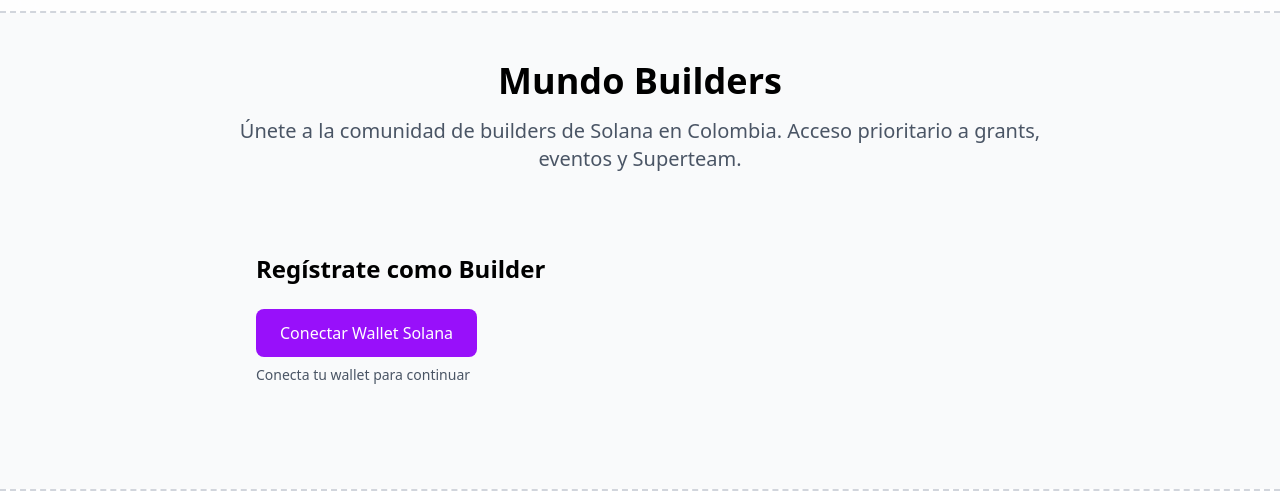
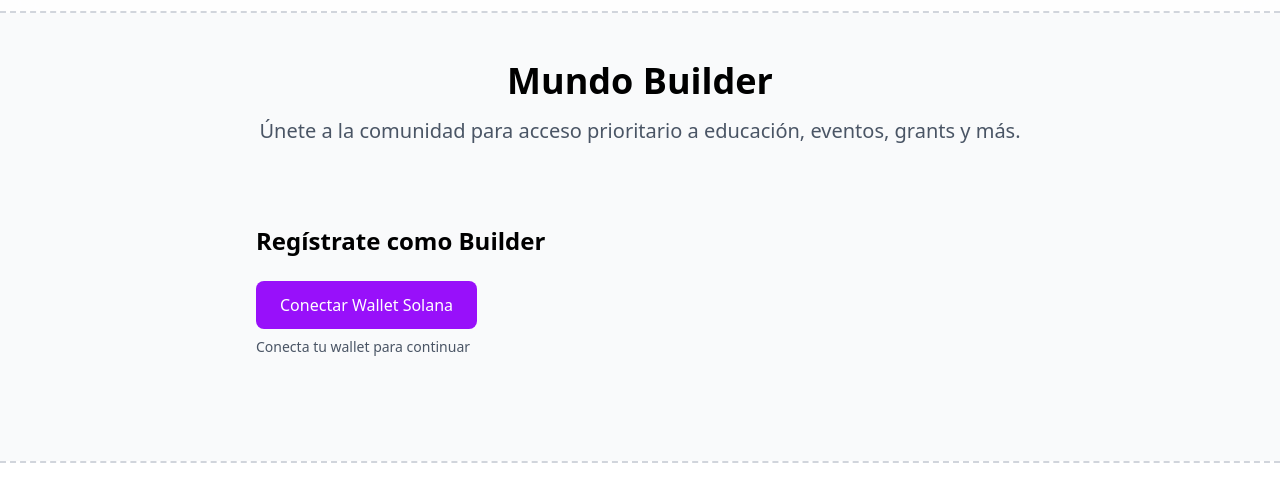
Before and after one commit to Panmoni/solanacolombia-www, an Astro site: page /builders in a window 1280 px wide. Shown: the part 53-546 px from the top of the page. Built offline with nearby package versions, Linux system fonts and the light colour scheme; Astro itself is replaced by a stand-in of ours.

Commit message:
remove an s

```diff
--- a/src/pages/builders/index.astro
+++ b/src/pages/builders/index.astro
@@ -10,17 +10,17 @@
 <Layout
   title={session
     ? "Dashboard | Solana Colombia"
-    : "Mundo Builders | Solana Colombia"}
+    : "Mundo Builder | Solana Colombia"}
 >
   <div class="max-w-4xl mx-auto px-4 sm:px-6 lg:px-8 py-12">
     <section
       class={`hero mb-12 text-center ${session ? "hidden" : ""}`}
       id="hero-section"
     >
-      <h1 class="text-4xl font-bold mb-4">Mundo Builders</h1>
+      <h1 class="text-4xl font-bold mb-4">Mundo Builder</h1>
       <p class="text-xl text-gray-600">
-        Únete a la comunidad de builders de Solana en Colombia. Acceso
-        prioritario a grants, eventos y Superteam.
+        Únete a la comunidad para acceso prioritario a educación, eventos,
+        grants y más.
       </p>
     </section>
 
```
